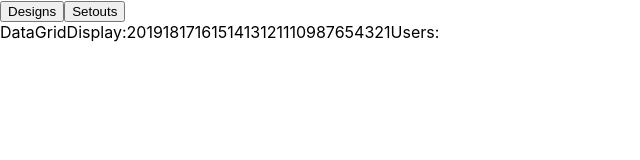
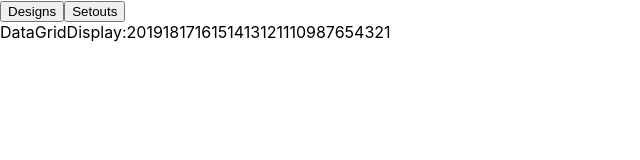
Before and after one commit to javisastre/designs-setouts-react-ts, a React (Create React App) app: page / in a window 1280 px wide. Shown: the top 160 px of the page, without its empty margins (0-640 px from the left). Built offline with nearby package versions, Linux system fonts and the light colour scheme; data requests are answered from the project's data file.

Commit message:
data in objects properly formatted

```diff
--- a/src/App.tsx
+++ b/src/App.tsx
@@ -1,6 +1,7 @@
 // Package import
 import React, { useState, useEffect } from "react";
 import axios from "axios";
+import dayjs from "dayjs";
 
 // component & interface import
 import DataGridDisplay from "./components/DataGridDisplay";
@@ -19,42 +20,59 @@ const App: React.FC = () => {
   const [isDesignsMenu, setIsDesignsMenu] = useState<Boolean>(true);
   const [designsData, setDesignsData] = useState<IDataObj[]>([]);
   const [setoutsData, setSetoutsData] = useState<IDataObj[]>([]);
-  const [usersData, setUsersData] = useState<IUserObj[]>([]);
 
   useEffect(() => {
+    // asynchronous data fetching
     const getAllData = async () => {
       const { data: rawDesigns } = await axios.get<IServerDataObj[]>(
         `${SERVER_URL}designs`
       );
-      const { data: rawSetouts } = await axios.get(`${SERVER_URL}setouts`);
-      const { data: rawUsers } = await axios.get(`${SERVER_URL}users`);
+      const { data: rawSetouts } = await axios.get<IServerDataObj[]>(
+        `${SERVER_URL}setouts`
+      );
+      const { data: rawUsers } = await axios.get<IServerUserObj[]>(
+        `${SERVER_URL}users`
+      );
 
+      // user data management
+      const users: IUserObj[] = rawUsers.map((user: IServerUserObj) => ({
+        id: Number(user.id),
+        name: user.name,
+      }));
+
+      // helper formatting functions
+      const formatDate = (d: string) => dayjs(d).format("MM[/]D[/]YY");
+      const formatMachineName = (m: string) => m.split("_").join(" ");
+      const getNameInitials = (id: number) => {
+        const user = users.find((u) => u.id === id);
+        return user
+          ? user.name
+              .split(" ")
+              .map((n) => n[0])
+              .join("")
+          : "";
+      };
+
+      // data objects casting
       const designs: IDataObj[] = rawDesigns.map((design: IServerDataObj) => ({
         id: Number(design.id),
         name: design.name,
         courses: Number(design.courses),
-        updated: new Date(design.updated),
-        userIdLastUpdate: Number(design.user_id_last_update),
         wales: Number(design.wales),
-        status: design.status,
+        updated: formatDate(design.updated),
+        user: getNameInitials(Number(design.user_id_last_update)),
       }));
       setDesignsData(designs);
 
       const setouts: IDataObj[] = rawSetouts.map((setout: IServerDataObj) => ({
         id: Number(setout.id),
         name: setout.name,
+        machineName: formatMachineName(String(setout.machine_name)),
+        machineWidth: Number(setout.machine_width),
         courses: Number(setout.courses),
-        updated: new Date(setout.updated),
-        machineName: setout.machine_name,
-        machineWidth: setout.machine_width,
+        updated: formatDate(setout.updated),
       }));
       setSetoutsData(setouts);
-
-      const users: IUserObj[] = rawUsers.map((user: IServerUserObj) => ({
-        id: Number(user.id),
-        name: user.name,
-      }));
-      setUsersData(users);
     };
 
     getAllData();
@@ -67,7 +85,7 @@ const App: React.FC = () => {
       {designsData && isDesignsMenu ? (
         <DataGridDisplay data={designsData} />
       ) : (
-        <DataGridDisplay data={setoutsData} users={usersData} />
+        <DataGridDisplay data={setoutsData} />
       )}
     </div>
   );
--- a/src/components/DataGridDisplay.tsx
+++ b/src/components/DataGridDisplay.tsx
@@ -1,21 +1,14 @@
-import React, { ReactPropTypes } from "react";
-import dayjs from "dayjs";
+import React from "react";
 
-import { IDataObj, IUserObj } from "./interfaces";
+import { IDataObj } from "./interfaces";
 
 interface Props {
   data: IDataObj[];
-  users?: IUserObj[];
 }
 
 const DataGridDisplay: React.FC<Props> = (props) => {
-  const { data, users } = props;
-  return (
-    <div>
-      DataGridDisplay:{data.map((d) => d.id)}
-      Users: {users?.map((u) => u.name)}
-    </div>
-  );
+  const { data } = props;
+  return <div>DataGridDisplay:{data.map((d) => d.id)}</div>;
 };
 
 export default DataGridDisplay;
```
Also changed, not shown: src/components/interfaces.tsx (+7 -8 lines).
